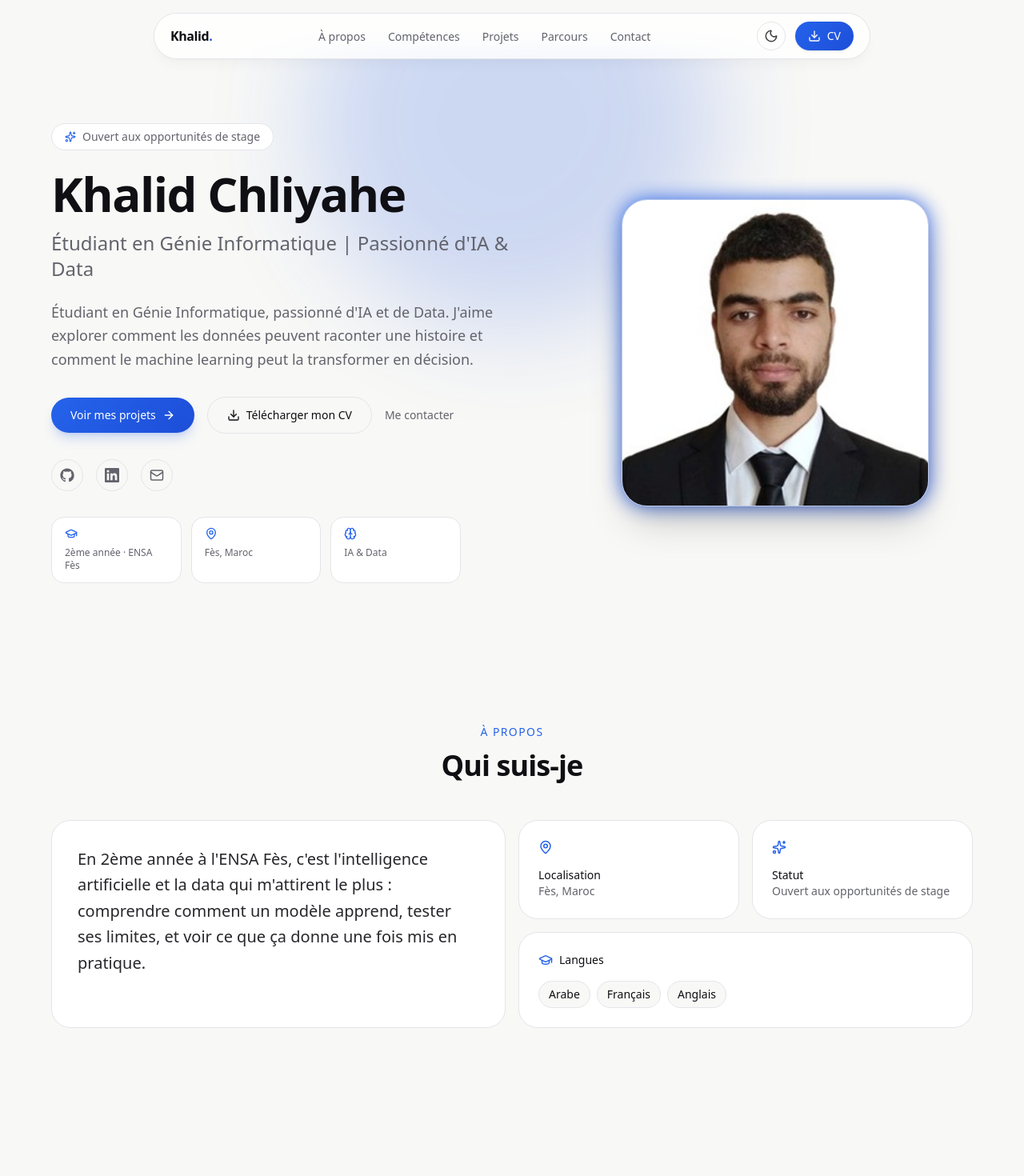
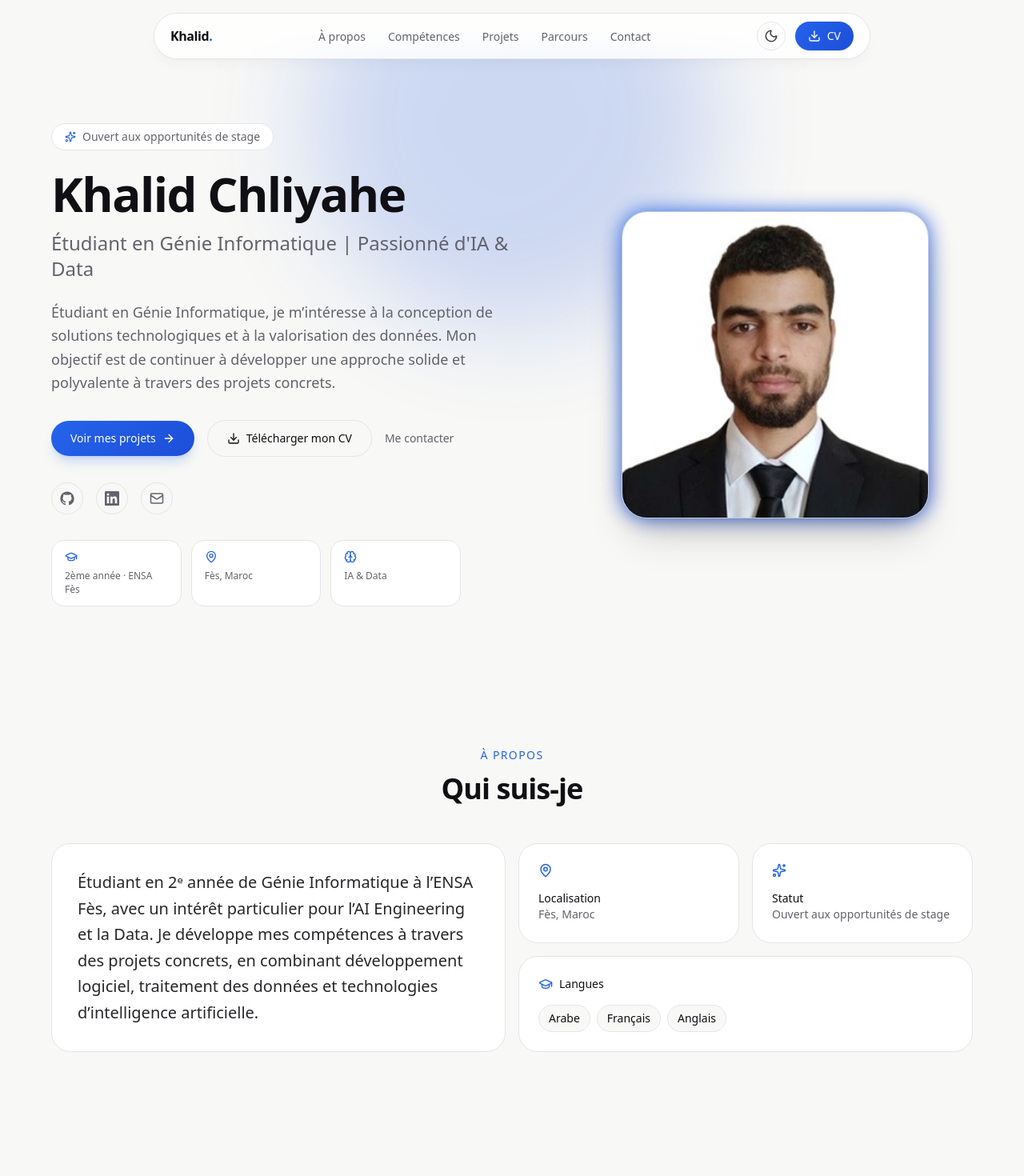
Before and after one commit to x-khalid-x/MyPortfolio, a React (Vite) app: page / in a window 1280 px wide. Shown: the top 1470 px of the page at 80% size. Built offline with nearby package versions, Linux system fonts and the light colour scheme.

Commit message:
content: update professional profile descriptions

```diff
--- a/src/data/content.ts
+++ b/src/data/content.ts
@@ -1,9 +1,9 @@
 export const profile = {
   name: "Khalid Chliyahe",
   tagline: "Étudiant en Génie Informatique | Passionné d'IA & Data",
-  bio: "Étudiant en Génie Informatique, passionné d'IA et de Data. J'aime explorer comment les données peuvent raconter une histoire et comment le machine learning peut la transformer en décision.",
+  bio: "Étudiant en Génie Informatique, je m’intéresse à la conception de solutions technologiques et à la valorisation des données. Mon objectif est de continuer à développer une approche solide et polyvalente à travers des projets concrets.",
   bioExtended:
-    "En 2ème année à l'ENSA Fès, c'est l'intelligence artificielle et la data qui m'attirent le plus : comprendre comment un modèle apprend, tester ses limites, et voir ce que ça donne une fois mis en pratique.",
+    "Étudiant en 2ᵉ année de Génie Informatique à l’ENSA Fès, avec un intérêt particulier pour l’AI Engineering et la Data. Je développe mes compétences à travers des projets concrets, en combinant développement logiciel, traitement des données et technologies d’intelligence artificielle.",
   location: "Fès, Maroc",
   status: "Ouvert aux opportunités de stage",
   avatar: "/images/profile.jpeg",
```
